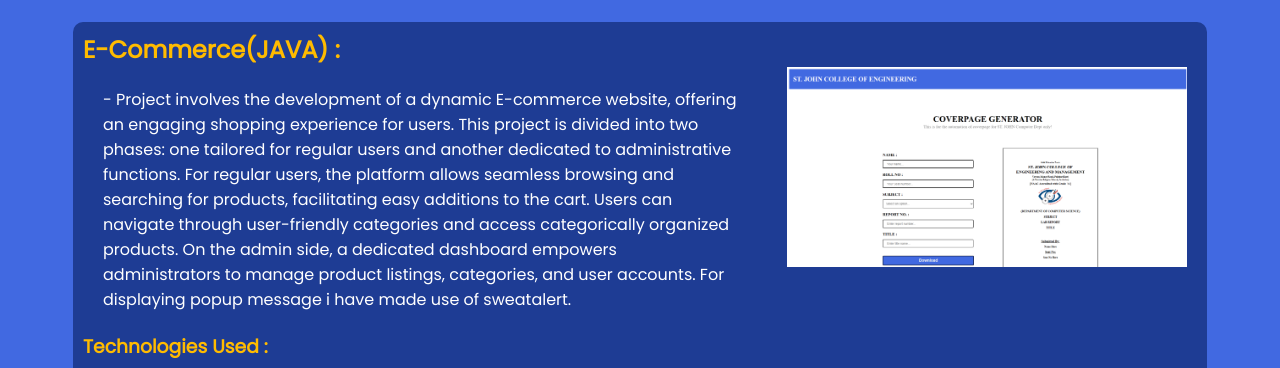
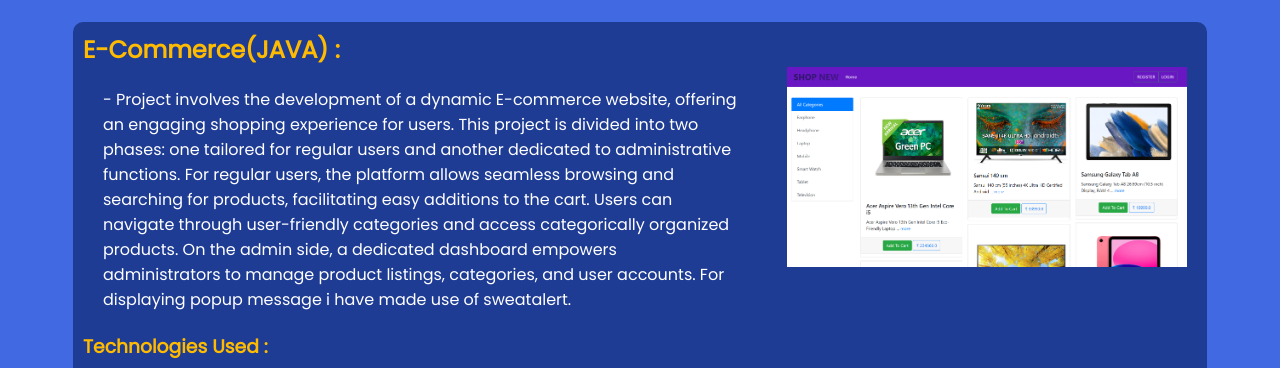
Before and after one commit to Shubhammatole16/shubham-portfolio, a plain HTML site: page projects.html in a window 1280 px wide. Shown: the part 918-1286 px from the top of the page. Drawn offline with nearby package versions, Linux system fonts and the light colour scheme; a web font is replaced by a local one.

Commit message:
Update projects.html

```diff
--- a/projects.html
+++ b/projects.html
@@ -142,7 +142,7 @@
                 </div>
                 <!--End of leftcontainer1-->
                 <!--Start of rightcontainer-->
-                <div id="ease" class="rightcontainer"><img src="images/p2.png">
+                <div id="ease" class="rightcontainer"><img src="images/p3.png">
 
                 </div>
                 <!--End of rightcontainer-->
```
